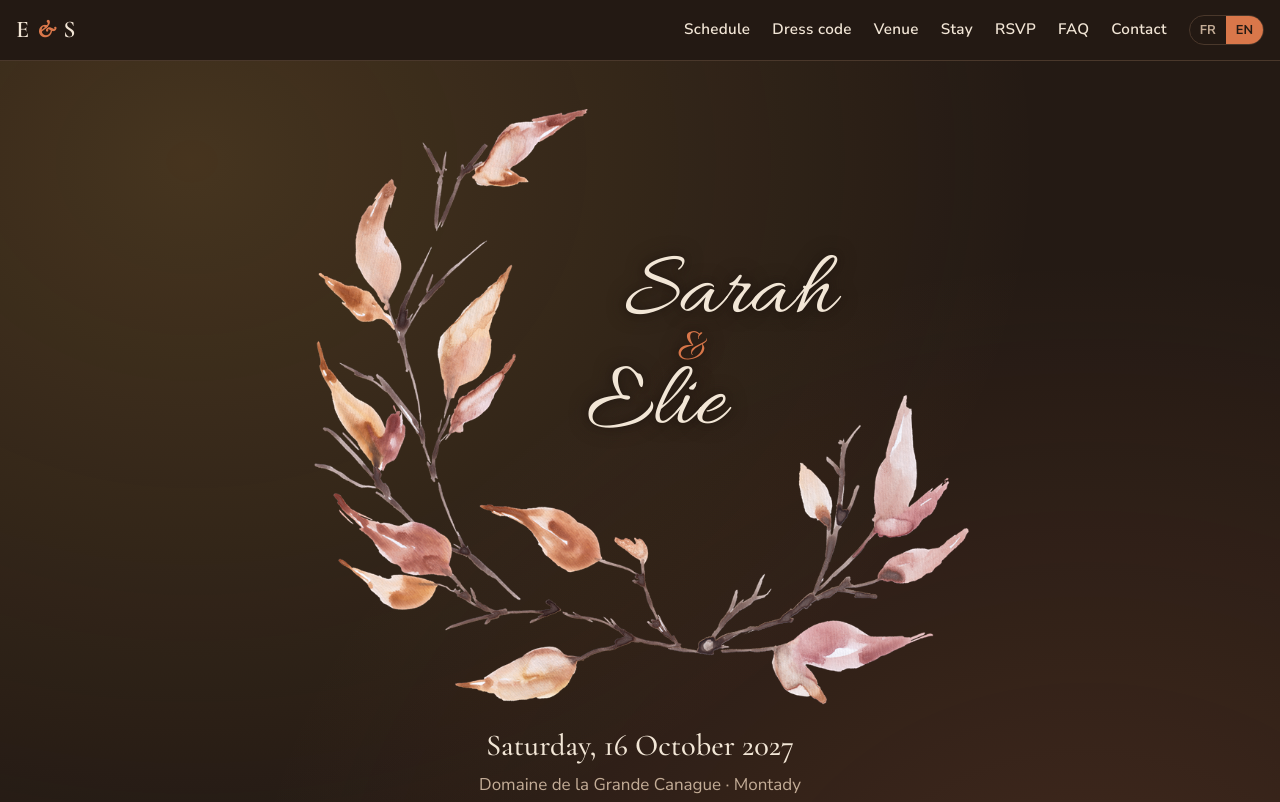
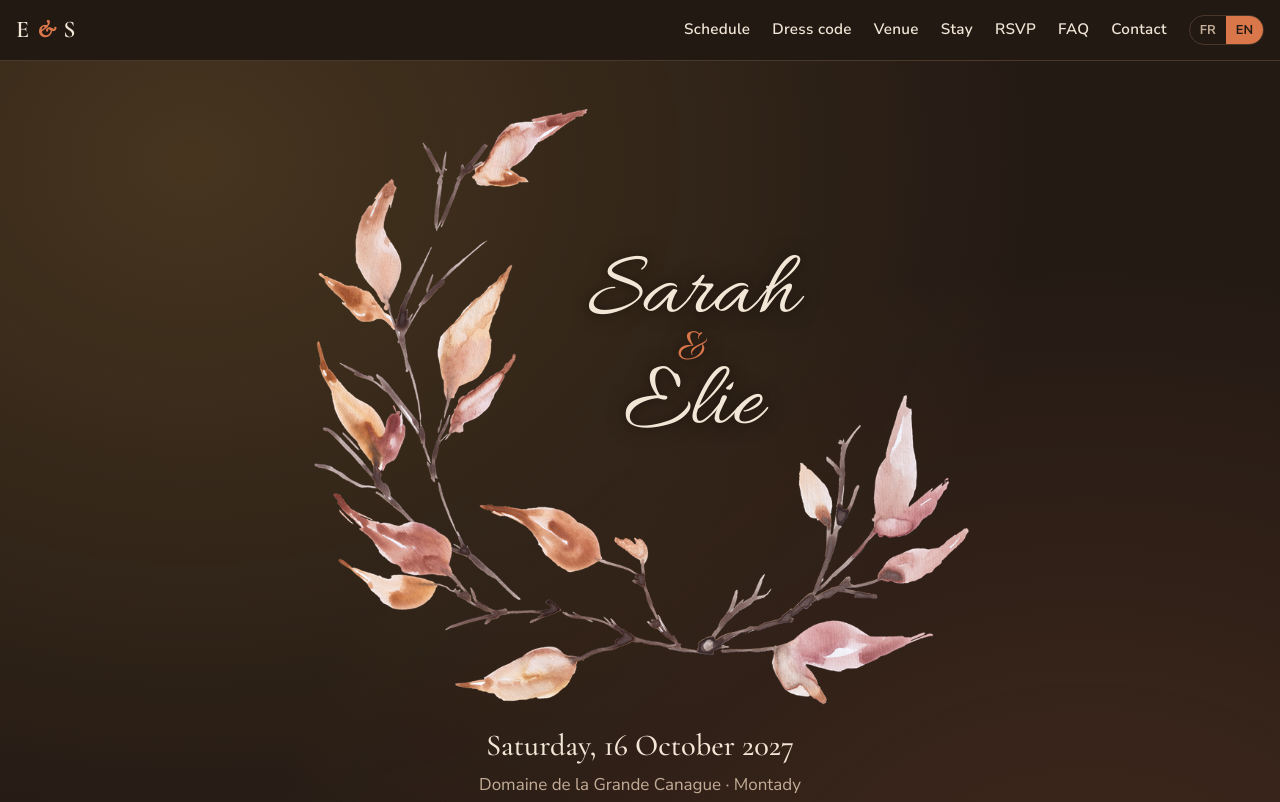
Before and after one commit to haerod/elie-et-sarah, a plain HTML site: page index.html in a window 1280 px wide. Shown: the top 802 px of the page. Drawn offline with nearby package versions, Linux system fonts and the light colour scheme.

Commit message:
Center the hero names again
Co-Authored-By: Claude Opus 5.5 <noreply@anthropic.com>

```diff
--- a/css/style.css
+++ b/css/style.css
@@ -154,11 +154,8 @@ a { color: var(--accent); }
   font-size: clamp(3.2rem, 15vw, 5.8rem); color: var(--text); margin: 0;
   white-space: nowrap;
 }
-/* One name per line, staggered, with the ampersand on its own line at half size */
-/* Shrink-wrapped so the shifted names do not widen the page */
-.hero-names span { display: block; width: fit-content; margin-inline: auto; }
-.hero-names .name-1 { transform: translateX(.4em); }
-.hero-names .name-2 { transform: translateX(-.4em); }
+/* One name per line, with the ampersand on its own line at half size */
+.hero-names span { display: block; }
 .hero-names .amp { color: var(--accent); font-size: .5em; }
 .hero-date { font-family: var(--font-title); font-size: clamp(1.4rem, 4vw, 1.9rem); margin: .3em 0 0; }
 .hero-place { color: var(--muted); margin-bottom: 1.5em; }
--- a/index.html
+++ b/index.html
@@ -38,7 +38,7 @@
   <section id="accueil" class="hero">
     <div class="hero-title">
       <img class="hero-wreath" src="assets/wreath.png" alt="" width="900" height="822">
-      <h1 class="hero-names"><span class="name-1">Sarah</span> <span class="amp">&amp;</span> <span class="name-2">Elie</span></h1>
+      <h1 class="hero-names"><span>Sarah</span> <span class="amp">&amp;</span> <span>Elie</span></h1>
     </div>
     <p class="hero-date" data-i18n="hero.date"></p>
     <p class="hero-place">Domaine de la Grande Canague · Montady</p>
```
